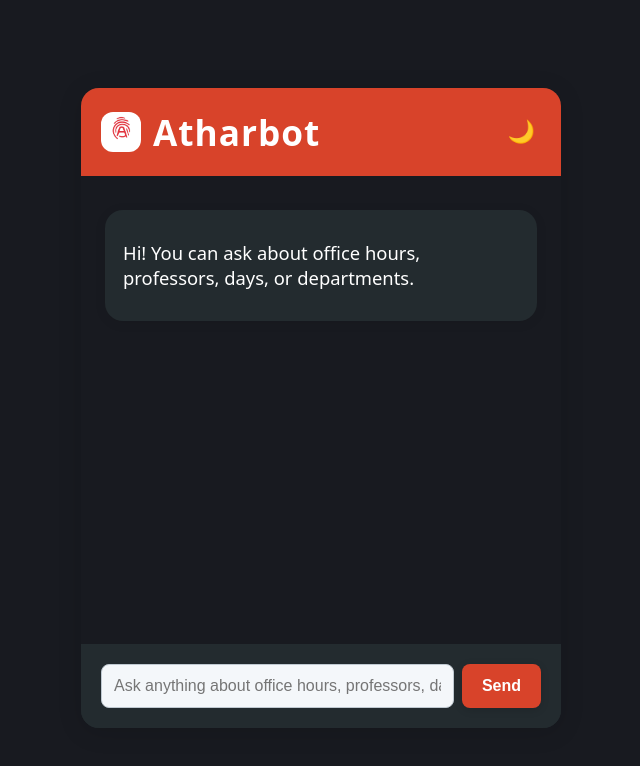
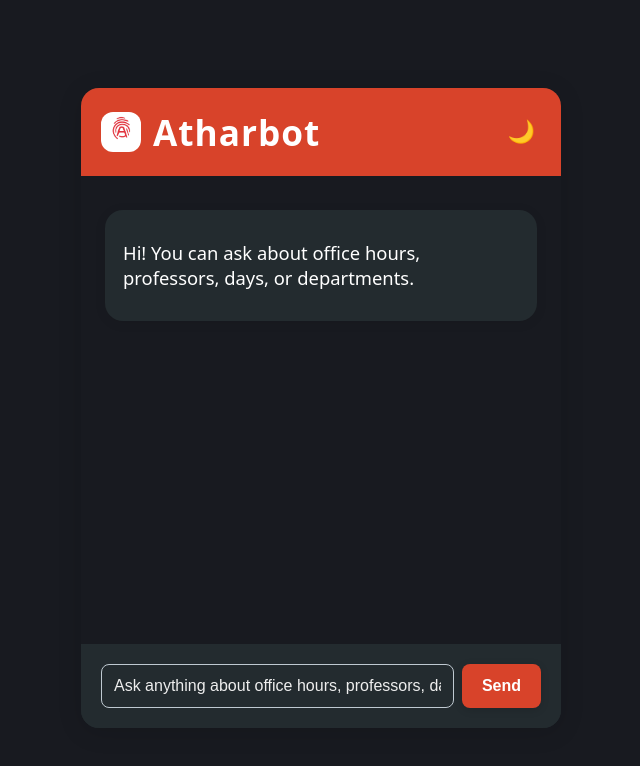
Before and after one commit to Omarmubx7/atharbot, a React (Vite) app in the folder frontend/: page / in a window 1280 px wide. Shown: the top 766 px of the page, without its empty margins (319-959 px from the left). Built offline with nearby package versions, Linux system fonts and the light colour scheme.

Commit message:
Update frontend and backend for deployment

```diff
--- a/frontend/package.json
+++ b/frontend/package.json
@@ -16,6 +16,6 @@
   },
   "devDependencies": {
     "@vitejs/plugin-react": "^4.0.3",
-    "vite": "^4.4.9"
+    "vite": "^6.3.5"
   }
 }
--- a/frontend/src/App.jsx
+++ b/frontend/src/App.jsx
@@ -3,7 +3,7 @@ import logo from './Screenshot_2025-06-21_015705-removebg-preview (1).png';
 import { marked } from 'marked';
 import DOMPurify from 'dompurify';
 
-const API_URL = 'http://localhost:3001/api/query'; // Use new smart endpoint
+const API_URL = 'http://localhost:3001/api/query';
 
 // Color palettes for dark and light mode
 const PORTAL_LIGHT = {
@@ -356,7 +356,16 @@ export default function App() {
             value={input}
             onChange={e => setInput(e.target.value)}
             placeholder="Ask anything about office hours, professors, days, or departments..."
-            style={{ flex: 1, padding: 12, borderRadius: 8, border: '1px solid #bfc9d1', background: '#f4f7fa', color: COLORS.text, fontSize: 16, transition: 'background 0.3s, color 0.3s' }}
+            style={{
+              flex: 1,
+              padding: 12,
+              borderRadius: 8,
+              border: '1px solid #bfc9d1',
+              background: dark ? '#232b2f' : '#f4f7fa',
+              color: dark ? '#fff' : COLORS.text,
+              fontSize: 16,
+              transition: 'background 0.3s, color 0.3s'
+            }}
             disabled={loading}
           />
           <button type="submit" disabled={loading || !input.trim()} style={{
@@ -379,6 +388,10 @@ export default function App() {
           color: ${COLORS.accent} !important;
           font-weight: 900 !important;
         }
+        input::placeholder {
+          color: ${dark ? '#eee' : '#888'};
+          opacity: 1;
+        }
         @media (max-width: 600px) {
           .chat-bubble { font-size: 1rem !important; }
         }
```
Also changed, not shown: 2 other files (tests, documents, lock files or other folders).
